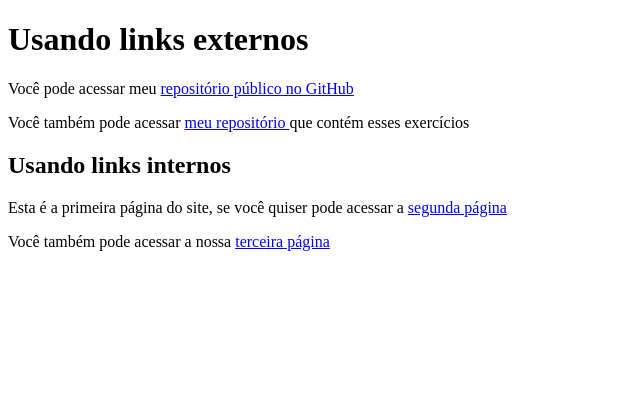
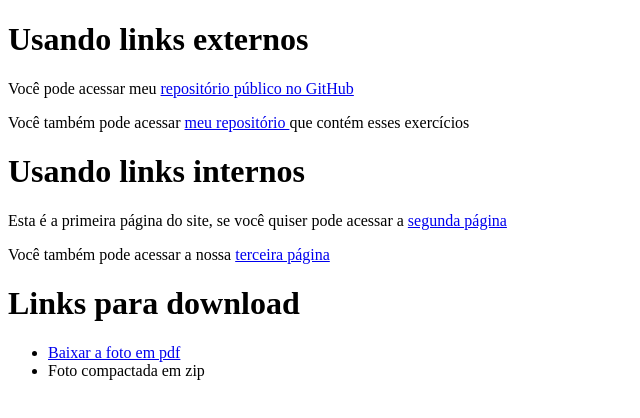
Before and after one commit to SamaraMariah/HTML-CSS, a plain HTML site: page exercícios/ex010/index.html in a window 1280 px wide. Shown: the whole page, without its empty margins (0-640 px from the left). Drawn offline with Linux system fonts and the light colour scheme.

Commit message:
links para download #13

```diff
--- a/exercícios/ex010/index.html
+++ b/exercícios/ex010/index.html
@@ -11,8 +11,14 @@
     <p>Você pode acessar meu <a href="https://github.com/SamaraMariah" target="_blank" rel="externa" lang="en">repositório público no GitHub</a></p> <!--o target é recomendado para que o usuário volte a página anterior, pois abre uma nova janela e não sobrepõe a janela anterior-->
     <p>Você também pode acessar <a href="https://github.com/SamaraMariah/HTML-CSS" target="_blank" rel="externa">meu repositório </a>que contém esses exercícios</p>
 
-    <h2>Usando links internos</h2> <!--faz ligação com uma página que ta dentro do próprio servidor nosso-->
+    <h1>Usando links internos</h1> <!--faz ligação com uma página que ta dentro do próprio servidor nosso-->
     <p>Esta é a primeira página do site, se você quiser pode acessar a <a href="pag002.html" target="_self" rel="next">segunda página</a></p>
     <p>Você também pode acessar a nossa <a href="noticias/pag003.html" rel="next">terceira página</a></p> <!--informa o caminho quando esta dentro de outra pasta-->
+
+    <h1>Links para download</h1>
+    <ul>
+        <li><a href="foto/Samara.pdf" download="Samara.pdf" type="application/pdf">Baixar a foto em pdf</a></li>
+        <li><a href="#" download="Samara.zip" type="application/zip"></a>Foto compactada em zip</li>  <!--media types-->
+    </ul>
 </body>
 </html>
```
Also changed, not shown: 1 other file.
